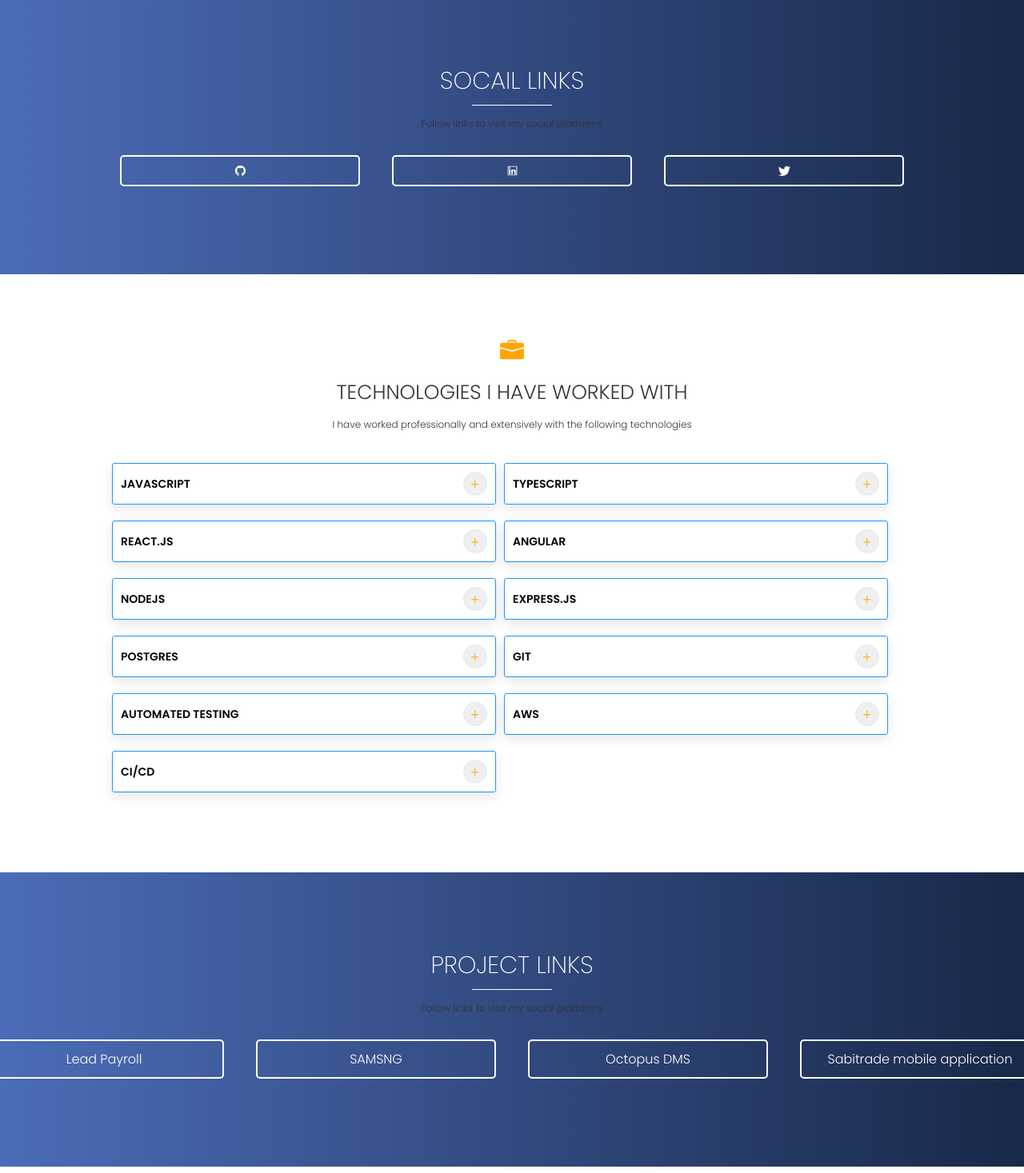
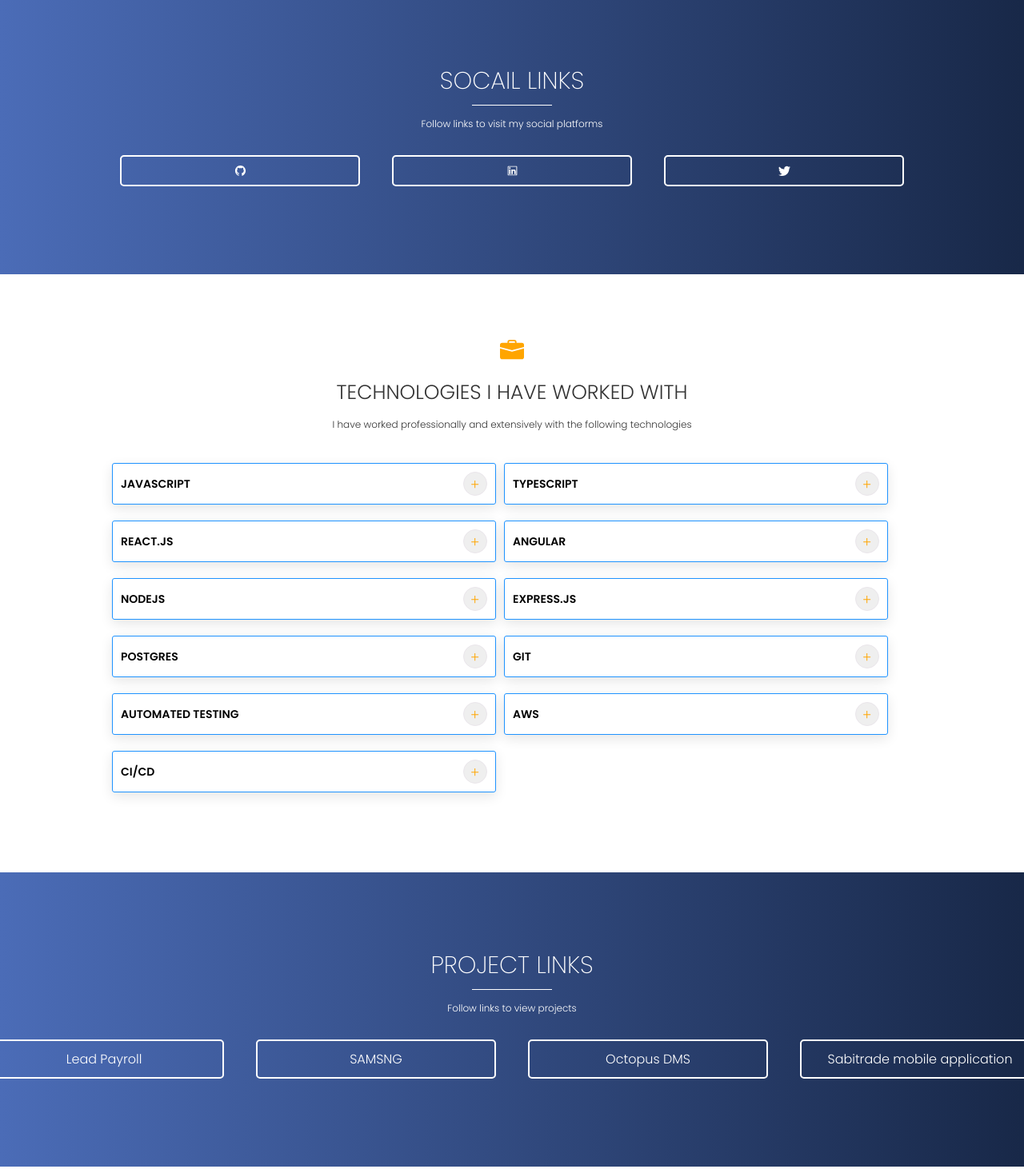
Before and after one commit to omerenma/my-website, a React (Create React App) app: page / in a window 1280 px wide. Shown: the part 1759-3226 px from the top of the page at 80% size. Built offline with nearby package versions, Linux system fonts and the light colour scheme.

Commit message:
added learnings

```diff
--- a/src/components/projects/Projects.js
+++ b/src/components/projects/Projects.js
@@ -11,7 +11,7 @@ const Projects = () => {
     <section id='projects'>
       <div className='container social'>
     <h2>Project Links</h2>
-    <p className='u-text-small u-text-light'>Follow links to visit my social platforms</p>
+    <p className='u-text-small u-text-light' style={{color:'white'}}>Follow links to view projects</p>
     <div className='social-icons'>
     <IconContext.Provider value={{size:'15', color:'white'}}>
       <div className='social-icon'>
--- a/src/components/social/Social.js
+++ b/src/components/social/Social.js
@@ -10,7 +10,7 @@ const Social = () => {
     <section id='social'>
       <div className='container social'>
     <h2>SOCAIL LINKS</h2>
-    <p className='u-text-small u-text-light'>Follow links to visit my social platforms</p>
+    <p className='u-text-small u-text-light' style={{color:'white'}}>Follow links to visit my social platforms</p>
     <div className='social-icons'>
     <IconContext.Provider value={{size:'15', color:'white'}}>
       <div className='social-icon'>
```
